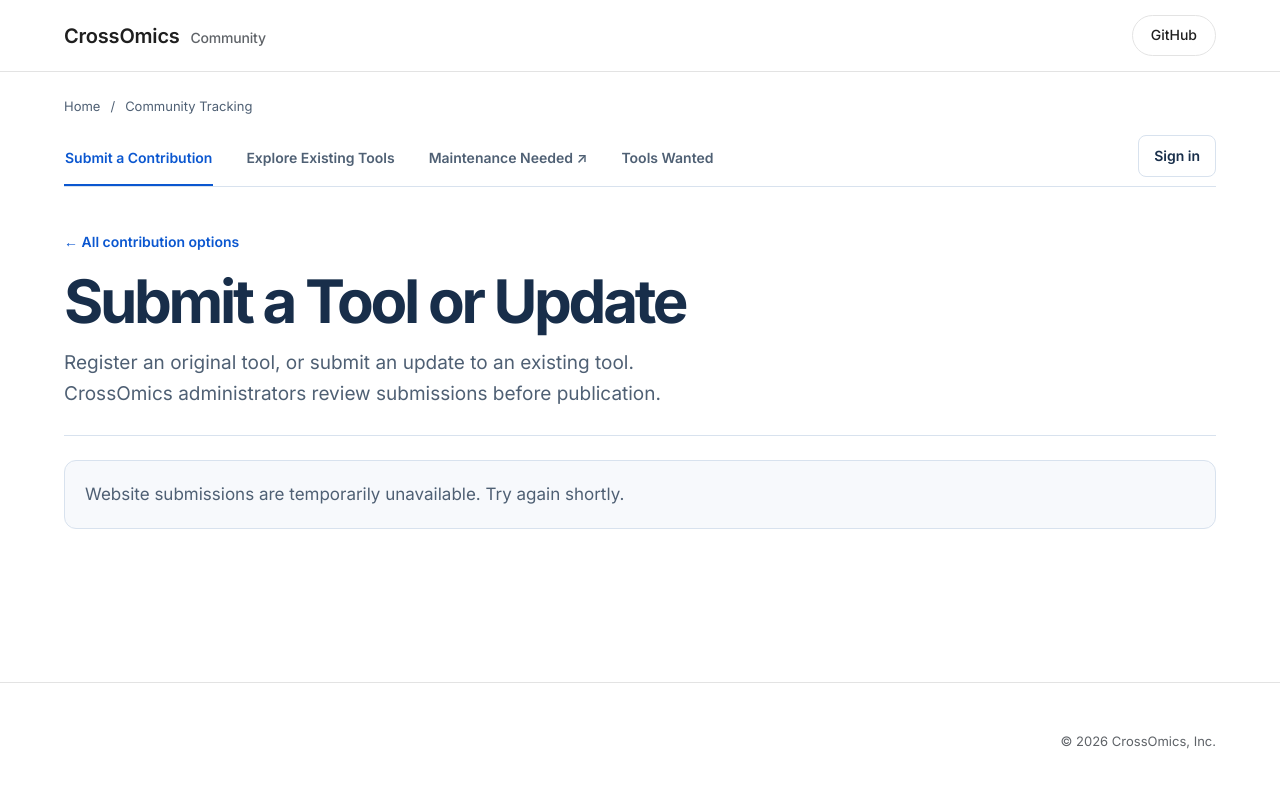
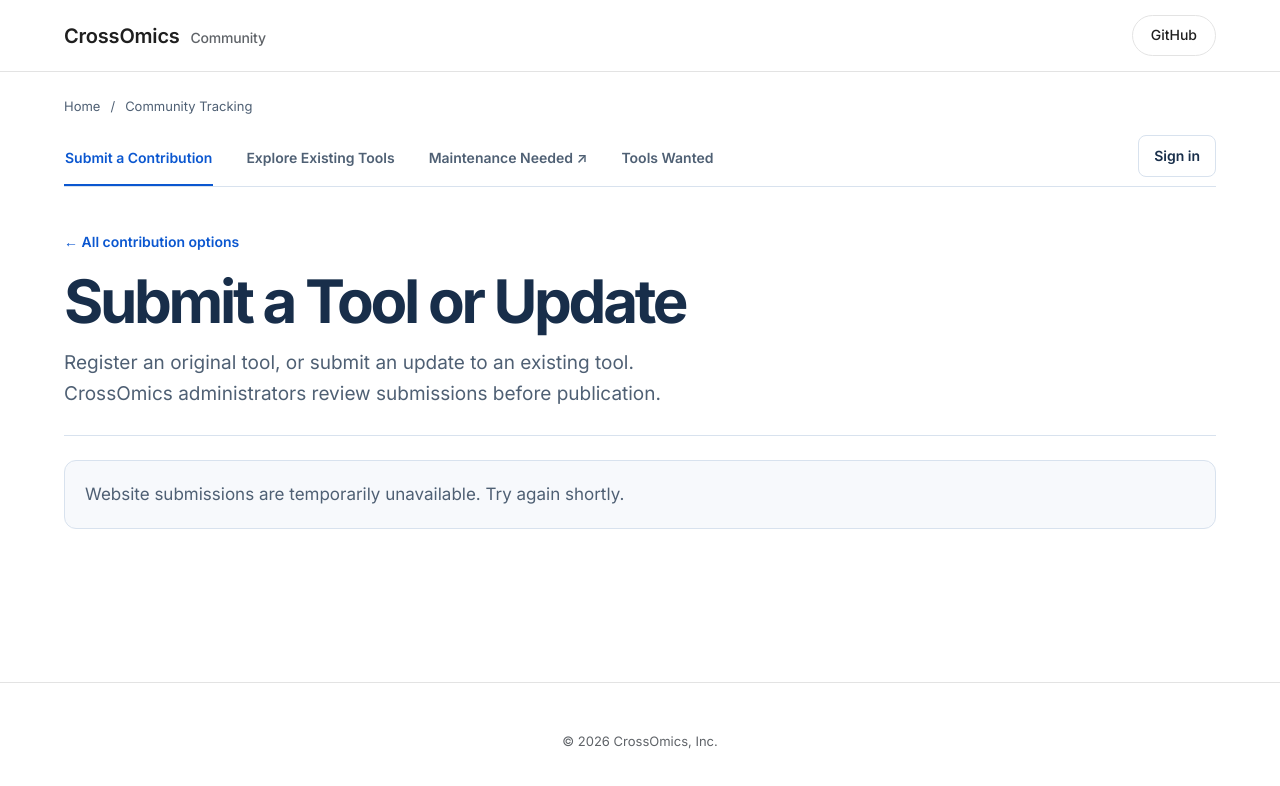
Before and after one commit to CrossOmics/CrossOmics-website, a Next.js app: page /community/registry/submit in a window 1280 px wide. Shown: the top 786 px of the page. Built offline with nearby package versions, Linux system fonts and the light colour scheme; no server answers.

Commit message:
Center the Community footer copyright

```diff
--- a/app/(auth)/community/sign-in/sign-in.css
+++ b/app/(auth)/community/sign-in/sign-in.css
@@ -28,7 +28,7 @@
 .account-retention svg { flex: 0 0 18px; width: 18px; height: 18px; margin-top: 2px; }
 .account-authorization-note { max-width: 45ch; margin: 18px auto 0; text-align: center; color: #61748c; font-size: 12px; line-height: 1.7; padding-inline: 12px; }
 .account-error { margin-top: 18px; padding: 12px 14px; background: #fff5ec; color: #874319; border: 1px solid #efd4bc; border-radius: 8px; font-size: 14px; }
-.account-footer { text-align: right; padding-block: 22px; color: #61748c; font-size: 12px; }
+.account-footer { text-align: center; padding-block: 22px; color: #61748c; font-size: 12px; }
 @media (max-width: 760px) {
   .account-header { min-height: 76px; }
   .account-brand { font-size: 21px; }
--- a/app/globals.css
+++ b/app/globals.css
@@ -204,7 +204,7 @@ img { max-width: 100%; display: block; }
    two stack into a 240px void above the footer. */
 .page-main > :last-child,
 .page-main-home > :last-child { margin-bottom: 0; }
-.site-footer-copy { text-align: right; font-size: 13px; color: var(--muted); }
+.site-footer-copy { text-align: center; font-size: 13px; color: var(--muted); }
 
 @media (max-width: 900px) {
   .site-header-inner { gap: 16px; }
```
